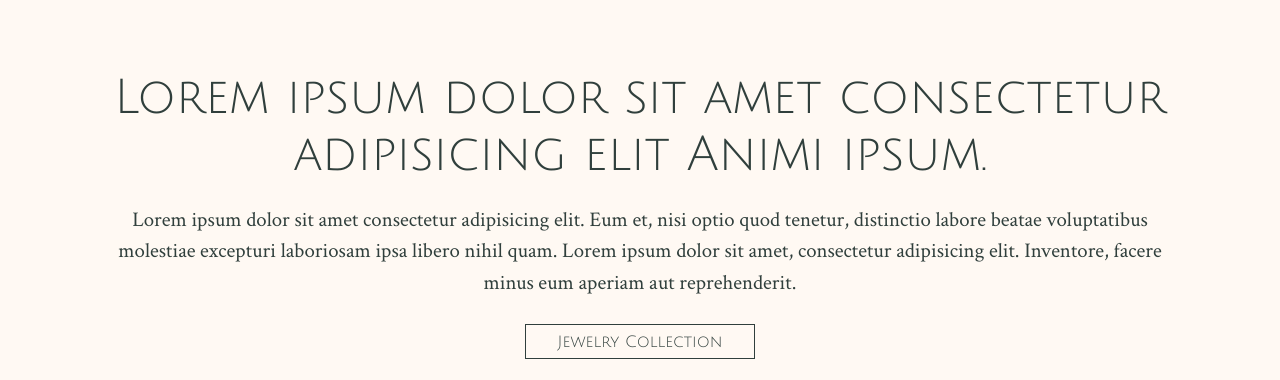
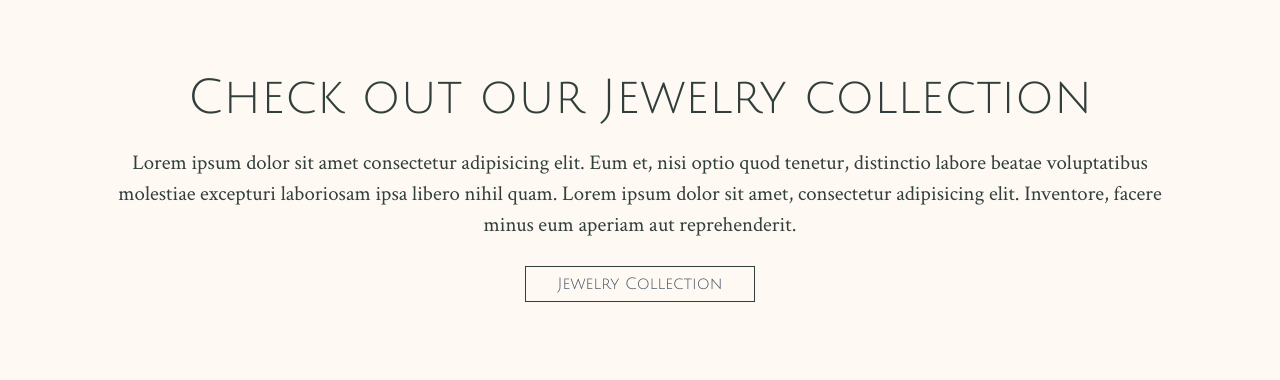
Before and after one commit to Object-ions/charm-avenue, a React (Create React App) app in the folder frontend/: page / in a window 1280 px wide. Shown: the part 742-1122 px from the top of the page. Built offline with nearby package versions, Linux system fonts and the light colour scheme.

Commit message:
update broken links

```diff
--- a/frontend/src/components/CTA.js
+++ b/frontend/src/components/CTA.js
@@ -1,11 +1,10 @@
 import { Container } from 'react-bootstrap';
+import { Link } from 'react-router-dom';
 
 const CTA = () => {
   return (
     <Container fluid className="CTA">
-      <h2>
-        Lorem ipsum dolor sit amet consectetur adipisicing elit Animi ipsum.
-      </h2>
+      <h2>Check out our Jewelry collection</h2>
       <p>
         Lorem ipsum dolor sit amet consectetur adipisicing elit. Eum et, nisi
         optio quod tenetur, distinctio labore beatae voluptatibus molestiae
@@ -13,7 +12,9 @@
         consectetur adipisicing elit. Inventore, facere minus eum aperiam aut
         reprehenderit.
       </p>
-      <button className="button">Jewelry Collection</button>
+      <button className="button">
+        <Link to={'/products'}>Jewelry Collection</Link>
+      </button>
     </Container>
   );
 };
--- a/frontend/src/components/Collection.js
+++ b/frontend/src/components/Collection.js
@@ -13,7 +13,7 @@
           <div className="image-container">
             <img src={earrings1} alt="necklaces" />
           </div>
-          <Link to="#">
+          <Link to="/products">
             <h4>YELLOW GOLD HOOP EARRINGS</h4>
             <p>Selene - $170</p>
           </Link>
@@ -22,7 +22,7 @@
           <div className="image-container">
             <img src={earrings2} alt="rings" />
           </div>
-          <Link to="#">
+          <Link to="/products">
             <h4>GOLD DROP EARRINGS</h4>
             <p>Dione - $200</p>
           </Link>
@@ -31,7 +31,7 @@
           <div className="image-container">
             <img src={earrings3} alt="limited edition" />
           </div>
-          <Link to="#">
+          <Link to="/products">
             <h4>TWO-TONE GOLD LOOP EARRINGS</h4>
             <p>Rhea - $210</p>
           </Link>
```
